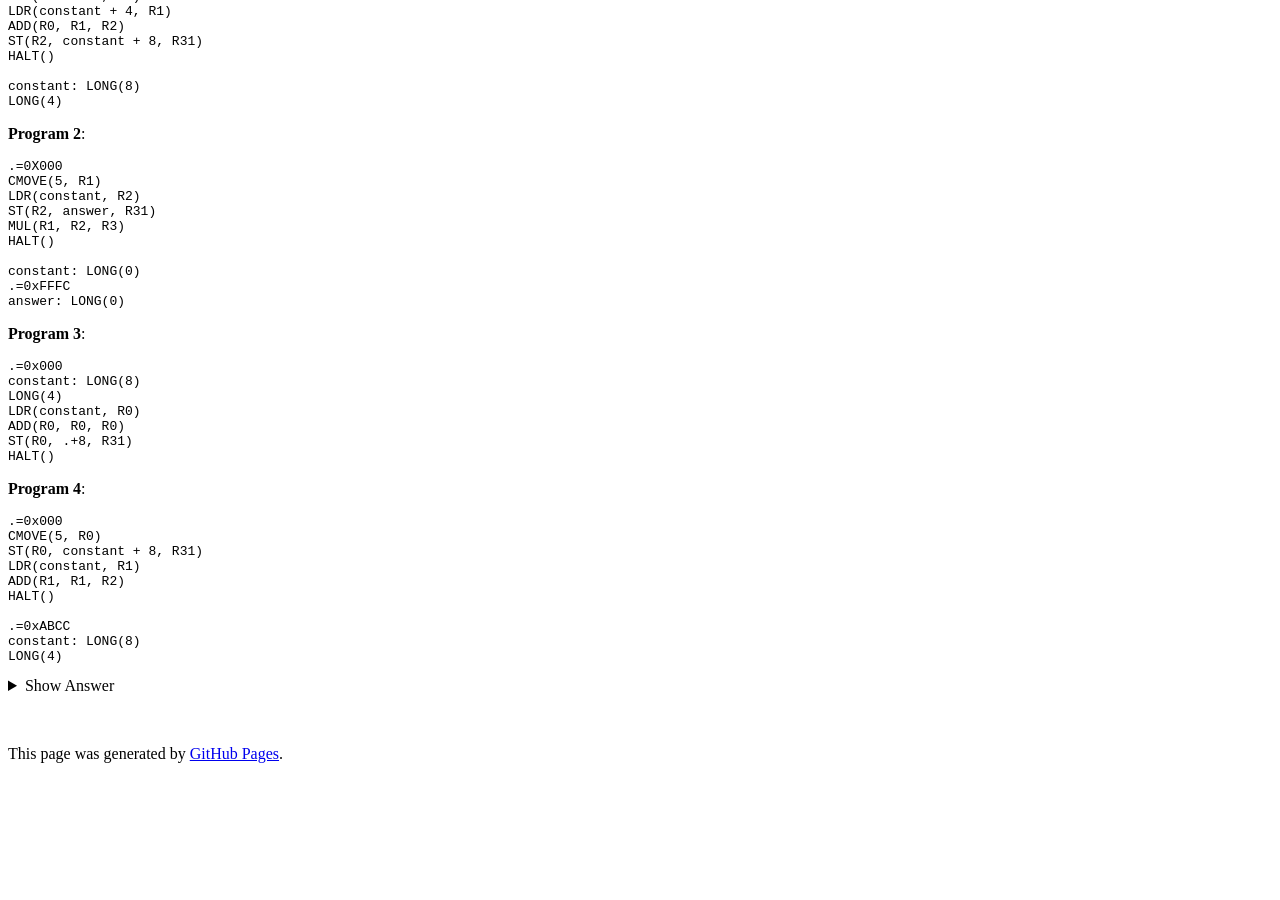
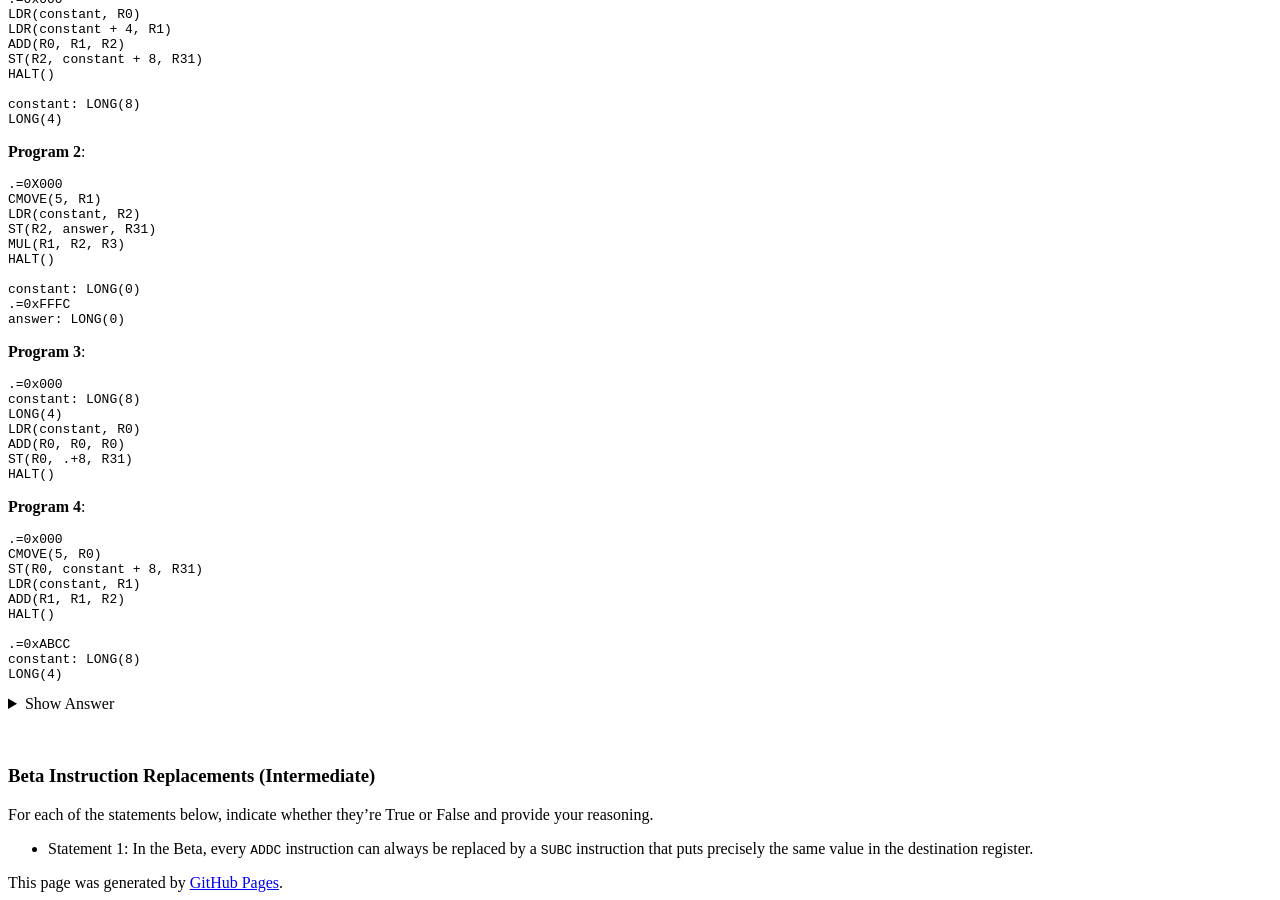
Before and after one commit to natalieagus/natalieagus.github.io, a Jekyll site: the page built from 50002/50002problem_set_5.md, in a window 1280 px wide and 900 px high, scrolled down 3826 px. Built offline with Jekyll 4.4.1, drawn with Linux system fonts in a browser that asks for light colours; formulas are drawn with MathJax 3; a script that is not in the unit is left out; the repository's description, which GitHub fills in, is left out; before the commit the page ends 4597 px from its top, so only the background shows below that; some of the changed text lies outside the part shown.

Commit message:
50002/50002problem_set_5.md updated from https://stackedit.io/

```diff
--- a/50002/50002problem_set_5.md
+++ b/50002/50002problem_set_5.md
@@ -368,8 +368,12 @@ For **Program 4**:
 <br/>
 {::options parse_block_html="false" /}
 
+### Beta Instruction Replacements (Intermediate)
 
+For each of the statements below, indicate whether they're True or False and provide your reasoning.
+
+* Statement 1:  In the Beta, every `ADDC` instruction can always be replaced by a `SUBC` instruction that puts precisely the same value in the destination register.
 <!--stackedit_data:
-eyJoaXN0b3J5IjpbMTA3NTczNjI3MSw3MjgyODQyNTgsMjA2Nz
-g5MzcyNSwtMTEyMDQzOTc4NV19
+eyJoaXN0b3J5IjpbNjkwNTQyOTQ5LDcyODI4NDI1OCwyMDY3OD
+kzNzI1LC0xMTIwNDM5Nzg1XX0=
 -->
```
